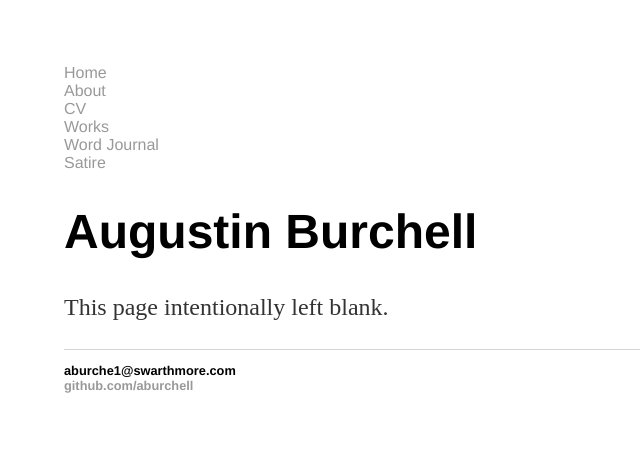
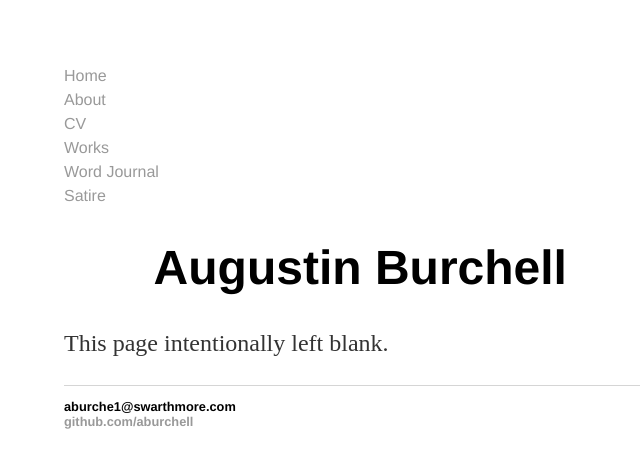
Before and after one commit to aburchell/aburchell.github.io, a Jekyll site: the page built from index.html, in a window 1280 px wide. Shown: the top 468 px of the page, without its empty margins (0-640 px from the left). Built offline with Jekyll 4.4.1, drawn with Linux system fonts in a browser that asks for light colours.

Commit message:
Update main.css

```diff
--- a/css/main.css
+++ b/css/main.css
@@ -12,6 +12,7 @@ nav ul {
     font-family:'Helvetica', 'Arial', 'Sans-Serif';
     display:block;
     list-style-type: none;
+    line-height: 1.5em;
     margin: 0;
     padding: 0;
     width: 25%;
@@ -39,6 +40,7 @@ a:hover {
 h1 {
     font-size: 3em;
     font-family:'Helvetica', 'Arial', 'Sans-Serif';
+    padding-left: 10%;
 }
 p {
     font-size: 1.5em;
```
